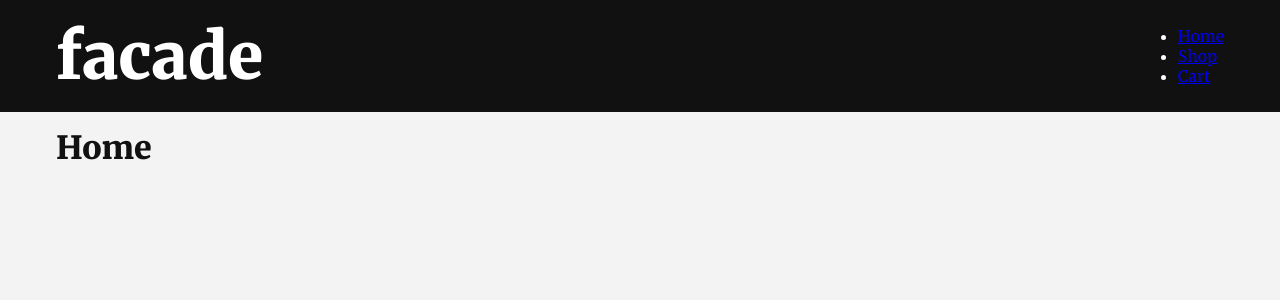
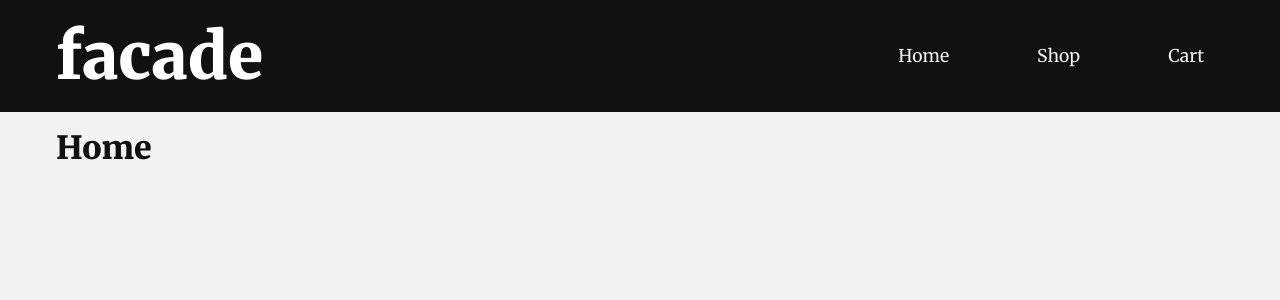
Before and after one commit to bmilcs/odin-shopping-cart, a React (Create React App) app: page / in a window 1280 px wide. Shown: the top 300 px of the page. Built offline with nearby package versions, Linux system fonts and the light colour scheme.

Commit message:
Style NavBar with hover effect

```diff
--- a/src/styles/NavBar.scss
+++ b/src/styles/NavBar.scss
@@ -0,0 +1,50 @@
+nav ul {
+  list-style: none;
+
+  display: flex;
+  gap: min(3rem, 5vw);
+}
+
+nav a,
+nav a:visited,
+nav a:active {
+  font-style: none;
+  text-decoration: none;
+  font-size: 1.1rem;
+
+  margin: 0px 10px;
+  padding: 10px 10px;
+  position: relative;
+  z-index: 0;
+  cursor: pointer;
+
+  color: var(--clr-neutral-100);
+
+  &:before,
+  &:after {
+    position: absolute;
+    left: 0px;
+    width: 100%;
+    height: 2px;
+    background: var(--clr-neutral-100);
+    content: "";
+    opacity: 0;
+    transition: all 0.3s;
+  }
+
+  &:before {
+    top: 0px;
+    transform: translateY(10px);
+  }
+
+  &:after {
+    bottom: 0px;
+    transform: translateY(-10px);
+  }
+
+  &:hover:before,
+  &:hover:after {
+    opacity: 1;
+    transform: translateY(0px);
+  }
+}
```
